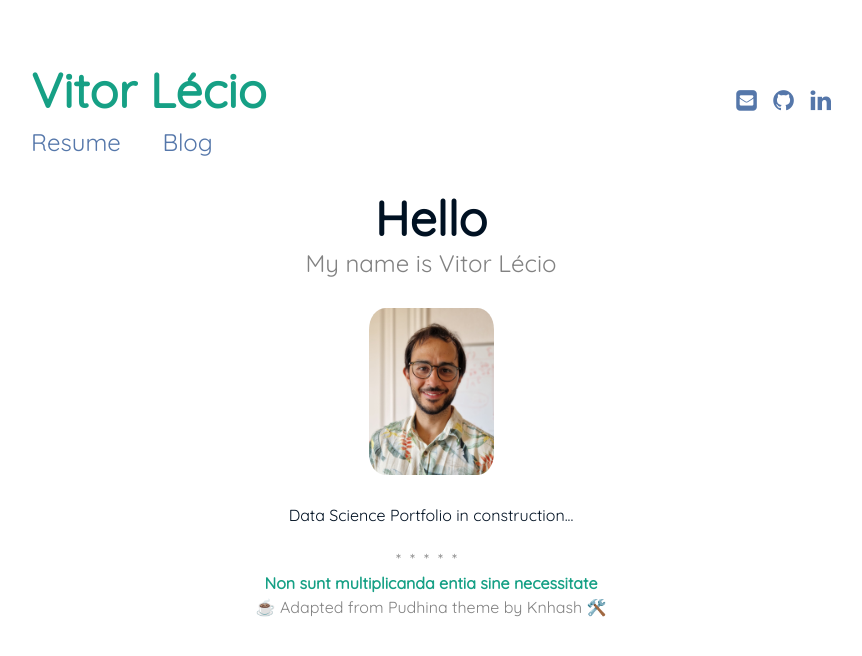
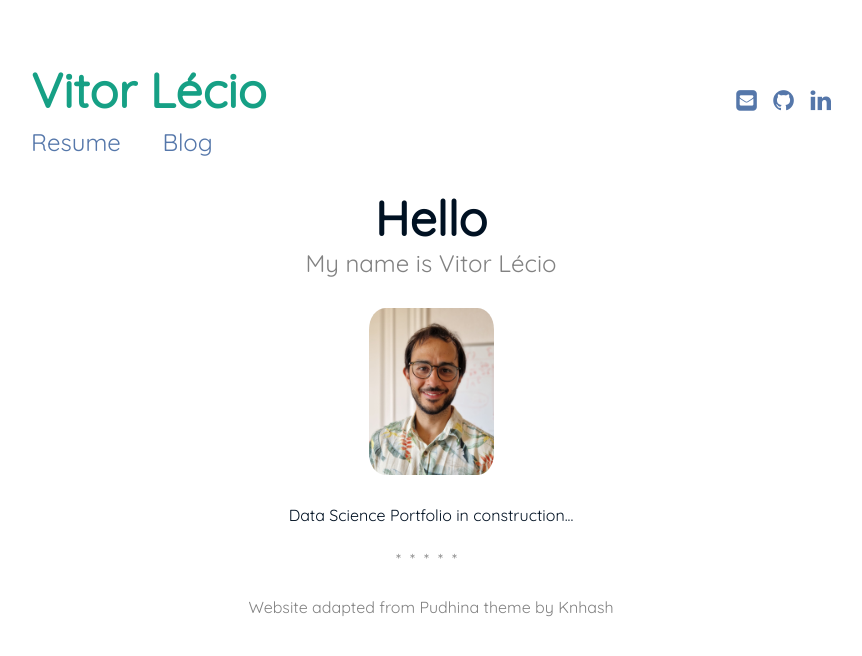
Before and after one commit to vitorlecio/vitorlecio.github.io, a Jekyll site: the page built from index.md, in a window 1280 px wide. Shown: the top 656 px of the page, without its empty margins (209-1071 px from the left). Built offline with Jekyll 4.4.1, drawn with Linux system fonts in a browser that asks for light colours.

Commit message:
modified:   _includes/page/about.html 	modified:   index.md

```diff
--- a/_includes/page/about.html
+++ b/_includes/page/about.html
@@ -1,7 +1,6 @@
 <div class="about">
 <div class="about__divider">*****</div>
 <div class="about__text">
-<strong> Non sunt multiplicanda entia sine necessitate </strong>
-<br>☕ Adapted from Pudhina theme by Knhash 🛠️
+<br> Website adapted from Pudhina theme by Knhash </br>
 </div>
 </div>
--- a/index.md
+++ b/index.md
@@ -9,5 +9,5 @@ sitemap:
 <img src="{{ '/assets/img/profile.jpeg' | prepend: site.baseurl }}" id="about-img">
 
 <div id="describe-text">
-	<p>Data Science Portfolio in construction...</p>
+	<p> Data Science Portfolio in construction...</p>
 </div>
```
